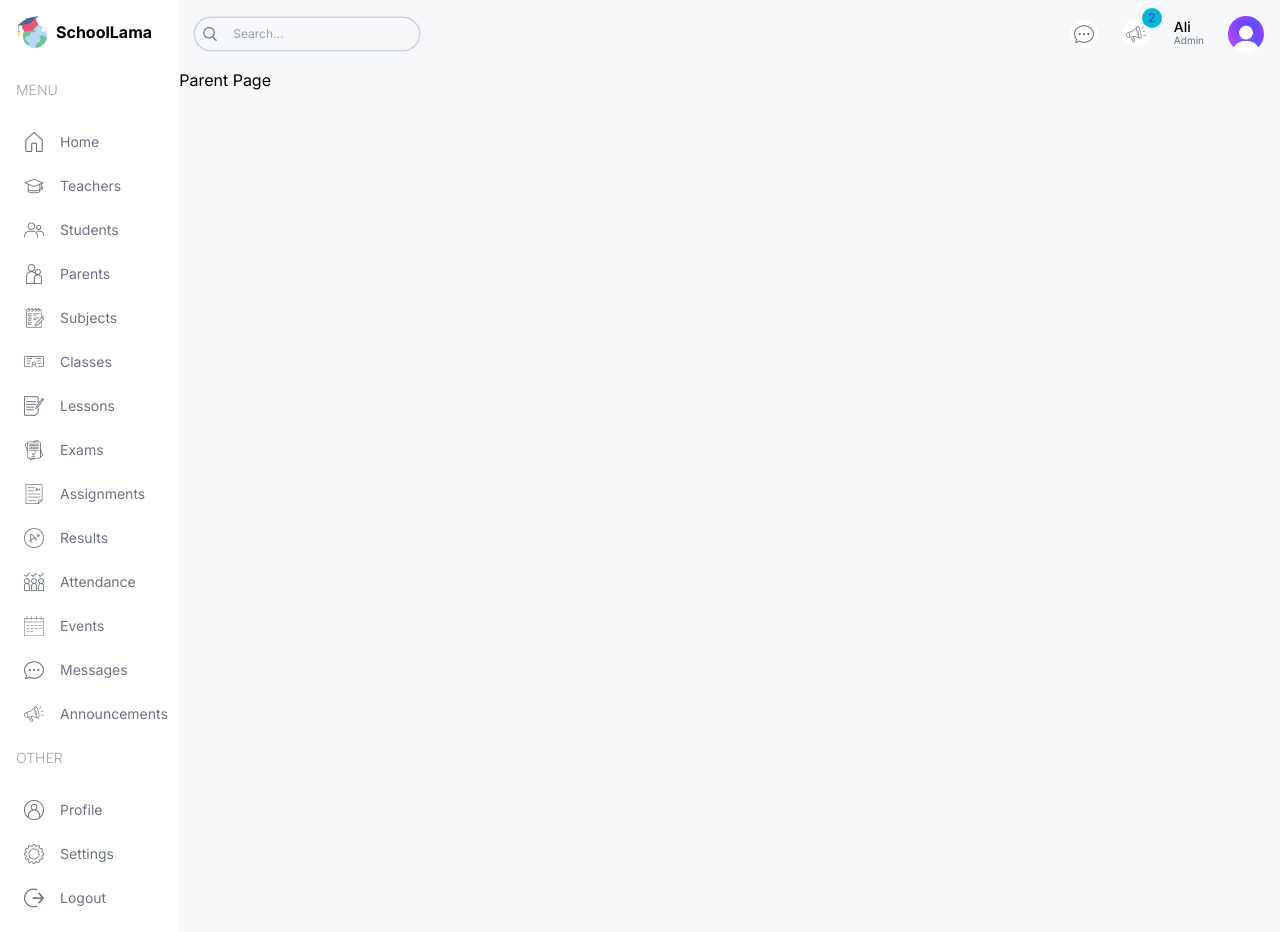
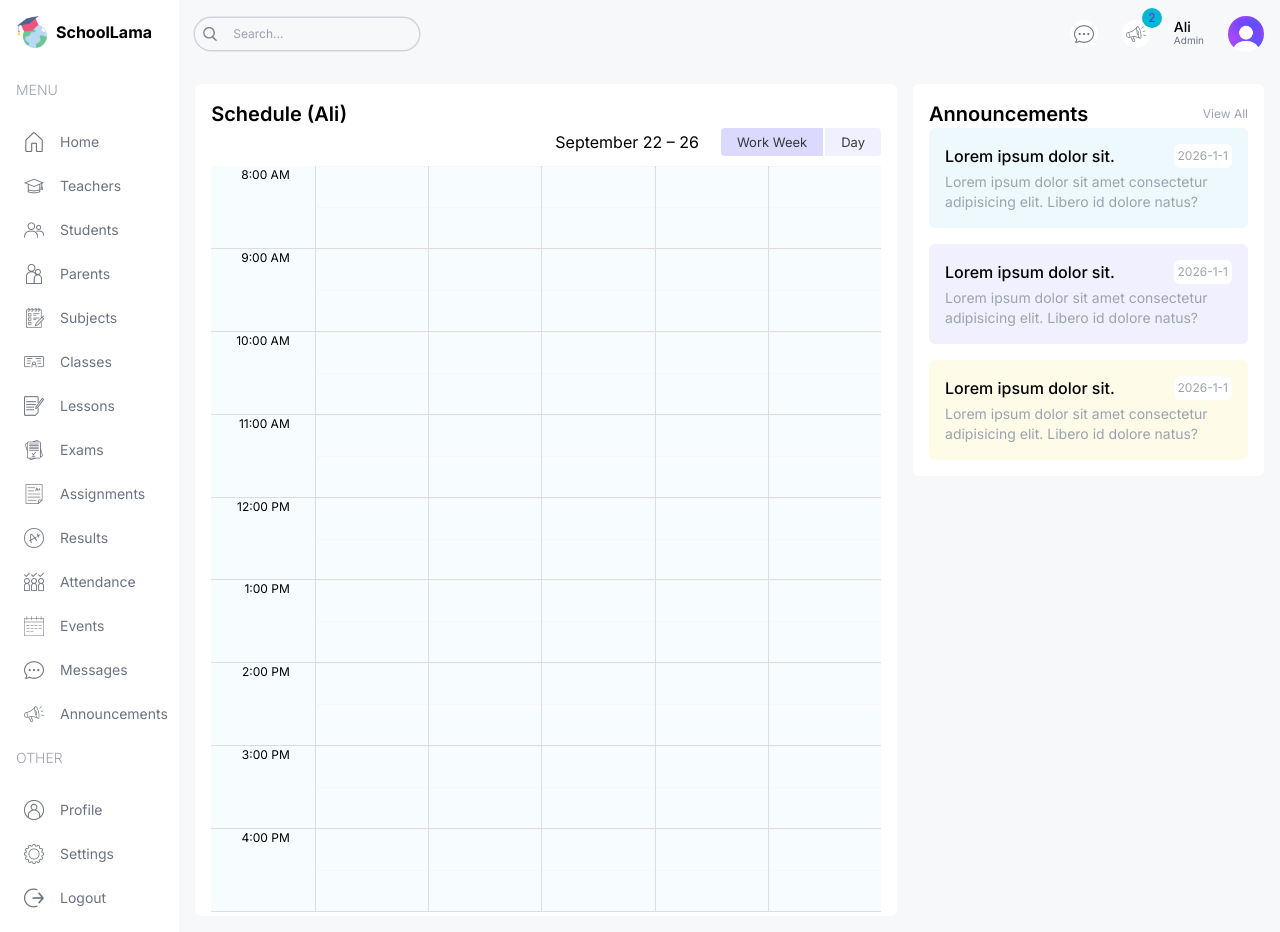
Before and after one commit to DostMohammadFahimi/F-SMIS, a Next.js app: page /parents in a window 1280 px wide. Built offline with nearby package versions, Linux system fonts and the light colour scheme.

Commit message:
complete the home page of the  teacher and parent.

```diff
--- a/src/app/(dashboard)/layout.tsx
+++ b/src/app/(dashboard)/layout.tsx
@@ -25,7 +25,7 @@
       {/* {right} */}
       <div
         className="w-[86%] md:w-[92%] lg:w-[84%] xl:w-[86%] bg-[#f7f8fa]
-    "
+     flex flex-col"
       >
         <Navbar />
         {children}
--- a/src/app/(dashboard)/parents/page.tsx
+++ b/src/app/(dashboard)/parents/page.tsx
@@ -1,10 +1,22 @@
+import Announcements from "@/components/Announcements";
+import BigCalender from "@/components/BigCalender";
 
 const ParentPage = () => {
   return (
-    <div>
-      Parent Page
+    <div className=" flex-1 p-4 flex gap-4 flex-col xl:flex-row">
+      {/* {left} */}
+      <div className="w-full xl:w-2/3 ">
+        <div className="h-full bg-white p-4 rounded-md">
+          <h1 className="text-xl font-semibold">Schedule (Ali)</h1>
+          <BigCalender />
+        </div>
+      </div>
+      {/* {Right} */}
+      <div className="w-full xl:w-1/3 flex flex-col gap-8">
+        <Announcements />
+      </div>
     </div>
-  )
-}
+  );
+};
 
-export default ParentPage
+export default ParentPage;
--- a/src/app/(dashboard)/teacher/page.tsx
+++ b/src/app/(dashboard)/teacher/page.tsx
@@ -1,10 +1,22 @@
+import Announcements from "@/components/Announcements";
+import BigCalender from "@/components/BigCalender";
 
 const TeacherPage = () => {
   return (
-    <div>
-      Teacher Page
+    <div className=" flex-1 p-4 flex gap-4 flex-col xl:flex-row">
+      {/* {left} */}
+      <div className="w-full xl:w-2/3 ">
+        <div className="h-full bg-white p-4 rounded-md">
+          <h1 className="text-xl font-semibold">Schedule</h1>
+          <BigCalender />
+        </div>
+      </div>
+      {/* {Right} */}
+      <div className="w-full xl:w-1/3 flex flex-col gap-8">
+        <Announcements />
+      </div>
     </div>
-  )
-}
+  );
+};
 
-export default TeacherPage
+export default TeacherPage;
```
